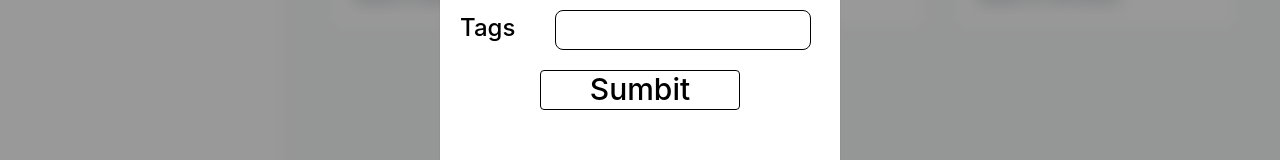
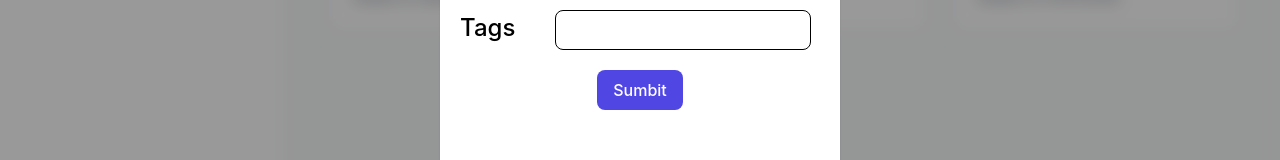
Before and after one commit to Shivam000189/S_dwag, a React (Vite) app in the folder second-frontend/: page / in a window 1280 px wide. Shown: the part 422-582 px from the top of the page. Built offline with nearby package versions, Linux system fonts and the light colour scheme.

Commit message:
CreateCOmpnent

```diff
--- a/second-frontend/src/components/ui/CreateComponet.tsx
+++ b/second-frontend/src/components/ui/CreateComponet.tsx
@@ -1,5 +1,6 @@
 import { useState } from "react"
 import { CrosIcon } from "../../icons/CrosIcon"
+import { Button } from "./Button"
 
 
 export const CreateComponent = ({open}) => {
@@ -22,7 +23,7 @@ export const CreateComponent = ({open}) => {
                         <Input name={"Tags"} />
                     </div>
                     <div className="flex justify-center">
-                        <span className="h-10 w-50 text-3xl font-medium flex justify-center border rounded cursor-pointer hover:bg-amber-200">Sumbit</span>
+                        <Button variant="primary" text="Sumbit" size="md"></Button>
                     </div>
 
                 </div>
```
